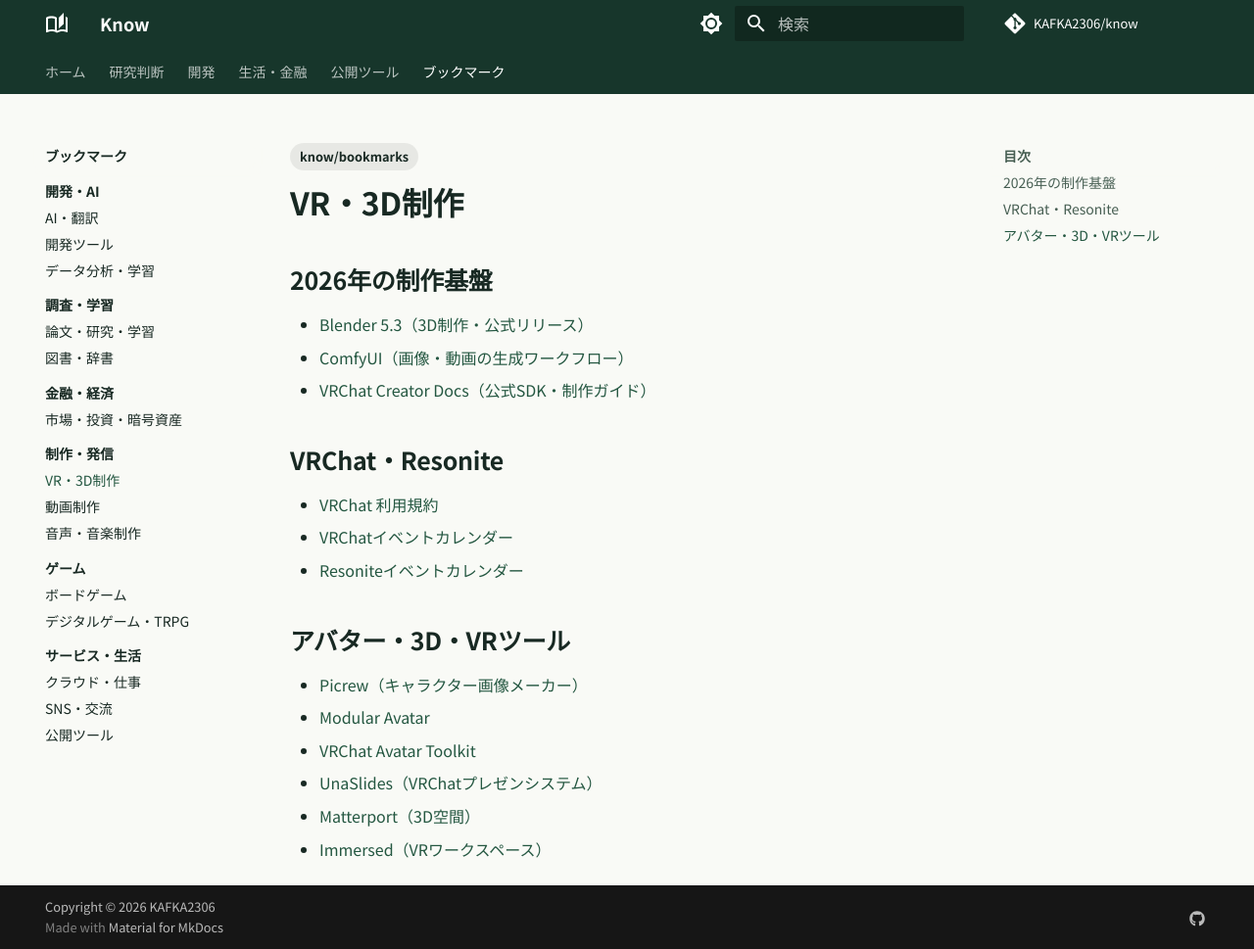
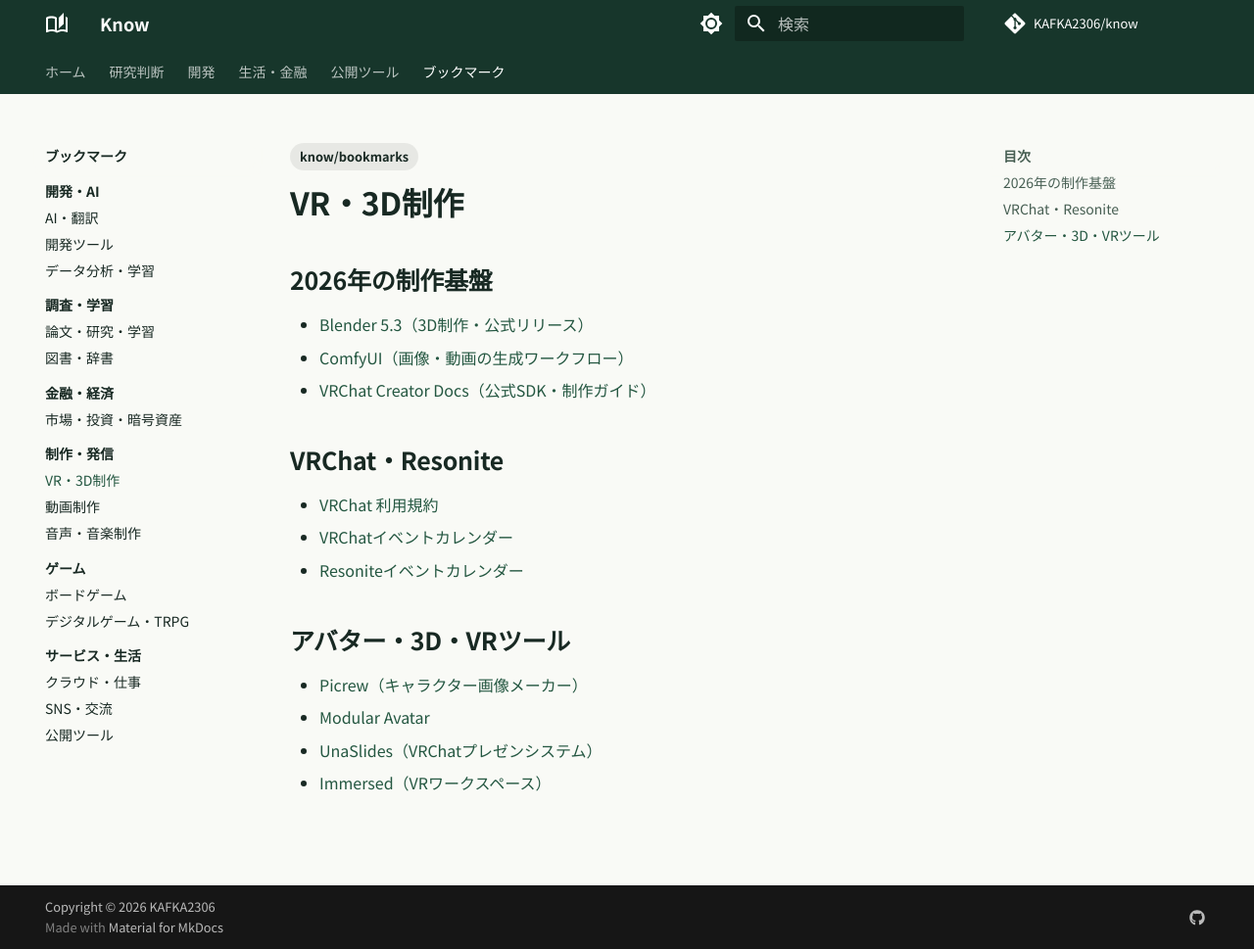
Before and after one commit to KAFKA2306/know, an MkDocs documentation site: the page built from docs/bookmarks/Media/VR/index.md, in a window 1280 px wide and 969 px high. Shown: the whole window at 98% size. Built offline with MkDocs 1.6.1 and Material for MkDocs 9.7.7, drawn with Linux system fonts in a browser that asks for light colours; comment, search, counter and statistics services are not loaded.

Commit message:
docs(bookmarks): replace generic homepages with actual useful resources

```diff
--- a/docs/bookmarks/Media/VR/index.md
+++ b/docs/bookmarks/Media/VR/index.md
@@ -23,7 +23,5 @@ tags:
 
 - [Picrew（キャラクター画像メーカー）](https://picrew.me)
 - [Modular Avatar](https://modular-avatar.nadena.dev)
-- [VRChat Avatar Toolkit](https://gitee.com)
 - [UnaSlides（VRChatプレゼンシステム）](https://unagiken.com)
-- [Matterport（3D空間）](https://my.matterport.com)
 - [Immersed（VRワークスペース）](https://immersed.com)
```
